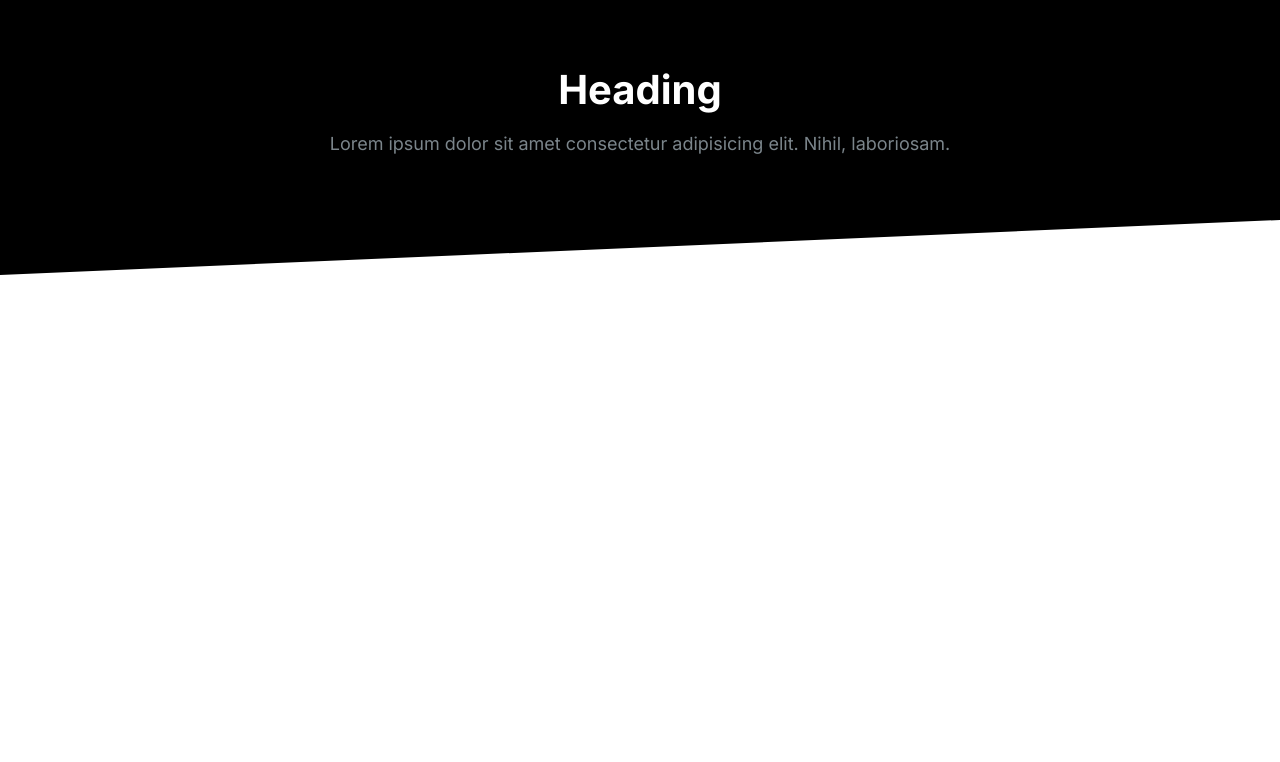
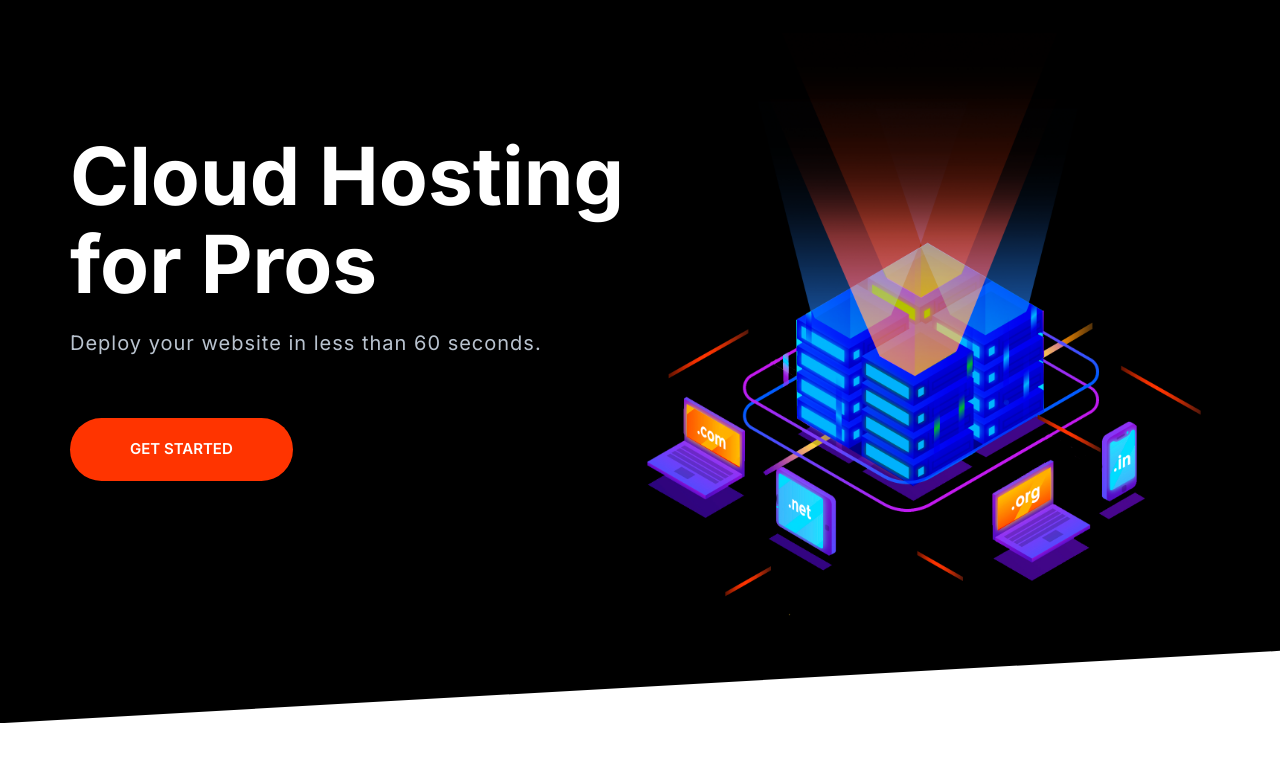
Before and after one commit to Rafiul-Islam/Moshify, a plain HTML site: page index.html in a window 1280 px wide. Drawn offline with Linux system fonts and the light colour scheme.

Commit message:
Build hero component

```diff
--- a/css/styles.css
+++ b/css/styles.css
@@ -35,6 +35,7 @@ h2,
 h3 {
   color: var(--color-headings);
   margin-bottom: 1rem;
+  line-height: 1.1;
 }
 
 h1 {
@@ -677,3 +678,32 @@ a {
 }
 
 /* end:  Blocks*/
+
+/* start:  Hero*/
+.hero {
+  clip-path: polygon(0% 0%, 100% 0%, 100% 90%, 0% 100%);
+}
+
+.hero__tagline {
+  color: #b9c3cf;
+  font-size: 2rem;
+  letter-spacing: 1px;
+  margin-bottom: 5rem;
+  margin-top: 2rem;
+}
+
+.hero__image {
+  width: 100%;
+}
+
+@media (min-width: 768px) {
+  .hero__content {
+    text-align: left;
+    align-self: center;
+  }
+
+  .hero {
+    padding-top: 0;
+  }
+}
+/* end:  Hero*/
--- a/index.html
+++ b/index.html
@@ -10,14 +10,19 @@
     <title>Moshify</title>
   </head>
   <body>
-    <section class="block block--dark block--skewed-left">
-      <header class="block__header">
-        <h2 class="block__heading">Heading</h2>
-        <p>
-          Lorem ipsum dolor sit amet consectetur adipisicing elit. Nihil,
-          laboriosam.
-        </p>
-      </header>
+    <section class="block block--dark block--skewed-left hero">
+      <div class="container grid grid--1x2">
+        <header class="block__header hero__content">
+          <h1 class="block__heading">Cloud Hosting for Pros</h1>
+          <p class="hero__tagline">
+            Deploy your website in less than 60 seconds.
+          </p>
+          <a href="#" class="btn btn--accent btn--stratched">get started</a>
+        </header>
+        <div>
+          <img class="hero__image" src="images/banner.png" alt="" />
+        </div>
+      </div>
     </section>
   </body>
 </html>
```
Also changed, not shown: components/hero.html (added, +12 -0 lines).
